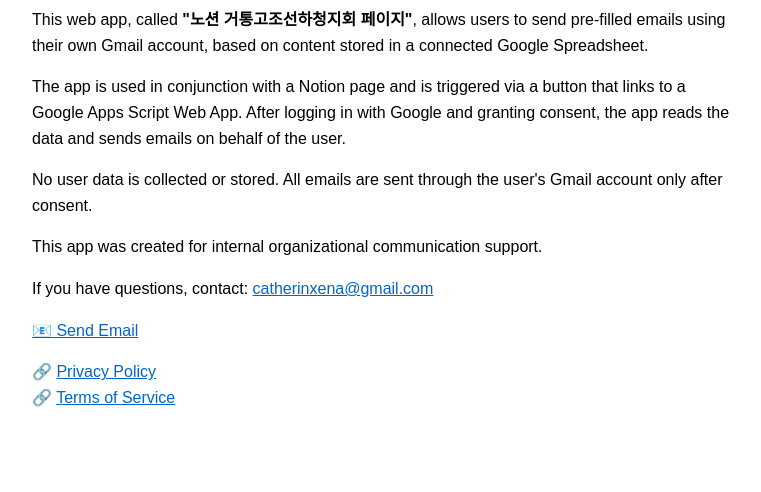
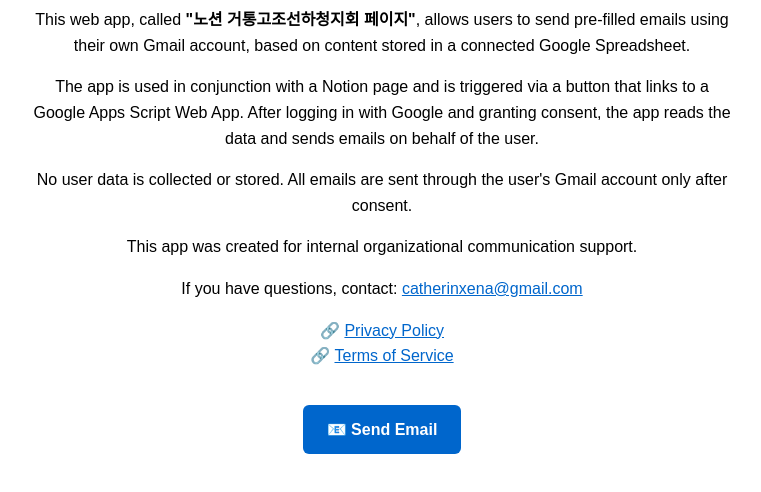
Before and after one commit to solidaritymap/gtgunion-site, a plain HTML site: page index.html in a window 1280 px wide. Shown: the part 170-662 px from the top of the page, without its empty margins (258-1019 px from the left). Drawn offline with Linux system fonts and the light colour scheme.

Commit message:
Add files via upload

```diff
--- a/index.html
+++ b/index.html
@@ -5,8 +5,24 @@
   <meta charset="UTF-8">
   <title>GTG Shipbuilding Subcontractors' Notion Email Sender</title>
   <style>
-    body { font-family: Arial, sans-serif; max-width: 700px; margin: auto; padding: 2rem; line-height: 1.6; }
+    body { font-family: Arial, sans-serif; max-width: 700px; margin: auto; padding: 2rem; line-height: 1.6; text-align: center; }
     a { color: #0066cc; }
+    .button {
+      display: inline-block;
+      padding: 12px 24px;
+      margin-top: 20px;
+      font-size: 16px;
+      font-weight: bold;
+      color: white;
+      background-color: #0066cc;
+      border: none;
+      border-radius: 6px;
+      text-decoration: none;
+      cursor: pointer;
+    }
+    .button:hover {
+      background-color: #004c99;
+    }
   </style>
 </head>
 <body>
@@ -16,12 +32,14 @@
   <p>No user data is collected or stored. All emails are sent through the user's Gmail account only after consent.</p>
   <p>This app was created for internal organizational communication support.</p>
   <p>If you have questions, contact: <a href="mailto:catherinxena@gmail.com">catherinxena@gmail.com</a></p>
-  <a class="button" href="https://script.google.com/macros/s/AKfycbwRr9FRKxKCuqwVMA1Tgs6pYK_FTFfWhPwGgntotCGlaYD5mD-5ID2t9NFwK9NA5veLEg/exec" target="_blank">
-  📧 Send Email
-  </a>
+
   <p>
     🔗 <a href="privacy-policy.html">Privacy Policy</a><br>
     🔗 <a href="terms.html">Terms of Service</a>
   </p>
+
+  <a class="button" href="https://script.google.com/macros/s/AKfycbwRr9FRKxKCuqwVMA1Tgs6pYK_FTFfWhPwGgntotCGlaYD5mD-5ID2t9NFwK9NA5veLEg/exec" target="_blank">
+    📧 Send Email
+  </a>
 </body>
 </html>
```
